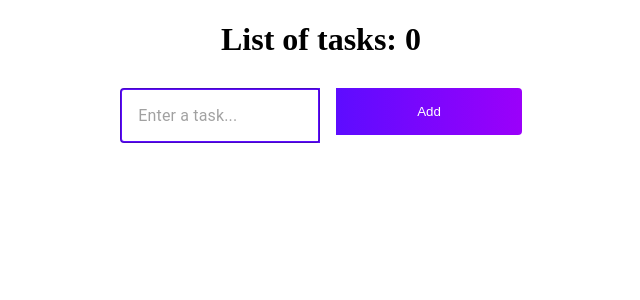
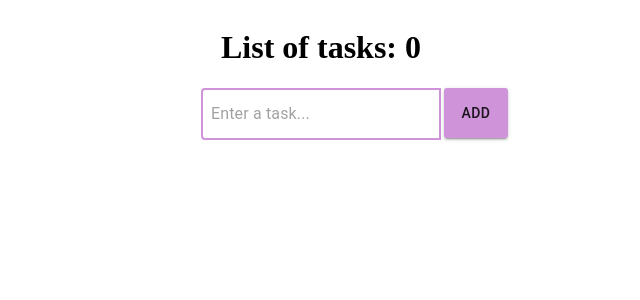
Before and after one commit to Jennetiero/todo_app, a React (Create React App) app: page / in a window 1280 px wide. Shown: the top 300 px of the page, without its empty margins (319-959 px from the left). Built offline with nearby package versions, Linux system fonts and the light colour scheme.

Commit message:
Fix: todo list task name

```diff
--- a/src/App.js
+++ b/src/App.js
@@ -2,11 +2,13 @@ import React from "react";
 import { useState } from "react";
 import ToDo from "./components/ToDo";
 import ToDoForm from "./components/ToDoForm";
+import Box from "@mui/material/Box";
 
 function App() {
   const [todos, setTodos] = useState([]);
 
   const addTask = (userInput) => {
+    console.log("userInput: ", userInput);
     if (userInput) {
       const newItem = {
         id: Math.random().toString(36).substr(2, 9),
@@ -22,7 +24,15 @@ function App() {
   };
 
   return (
-    <div className="App">
+    <Box
+      sx={{
+        display: "flex",
+        flexDirection: "column",
+        alignItems: "center",
+        justifyContent: "center",
+      }}
+      className="App"
+    >
       <header>
         <h1>List of tasks: {todos.length}</h1>
       </header>
@@ -30,7 +40,7 @@ function App() {
       {todos.map((todo) => {
         return <ToDo todo={todo} key={todo.id} removeTask={removeTask} />;
       })}
-    </div>
+    </Box>
   );
 }
 
--- a/src/components/ToDo.js
+++ b/src/components/ToDo.js
@@ -1,20 +1,49 @@
 import React from "react";
+import List from "@mui/material/List";
+import ListItem from "@mui/material/ListItem";
 import DeleteIcon from "@mui/icons-material/Delete";
+import IconButton from "@mui/material/IconButton";
+import ListItemAvatar from "@mui/material/ListItemAvatar";
+import Avatar from "@mui/material/Avatar";
+import FolderIcon from "@mui/icons-material/Folder";
+import ListItemText from "@mui/material/ListItemText";
 
 function ToDo({ todo, toggleTask, removeTask }) {
+  console.log("todo: ", todo);
+  console.log("toggleTask: ", toggleTask);
+  console.log("removeTask: ", removeTask);
   return (
-    <div key={todo.id} className="item-todo">
-      <div
-        className={todo.complete ? "item-text strike" : "item-text"}
-        onClick={() => toggleTask(todo.id)}
+    // <div key={todo.id} className="item-todo">
+    <List key={todo.id} className="item-todo">
+      <ListItem
+        secondaryAction={
+          <IconButton
+            edge="end"
+            aria-label="delete"
+            onClick={() => removeTask(todo.id)}
+          >
+            <DeleteIcon />
+          </IconButton>
+        }
       >
-        {todo.task}
-      </div>
+        <ListItemText
+          className="item-text"
+          primary={todo.task}
+          onClick={() => toggleTask(todo.id)}
+        />
+      </ListItem>
+    </List>
+    // {/* <div
+    //   className={todo.complete ? "item-text strike" : "item-text"}
+    //   onClick={() => toggleTask(todo.id)}
+    // >
+    //   {todo.task}
+    // </div>
 
-      <button className="item-delete" onClick={() => removeTask(todo.id)}>
-        <DeleteIcon id="i" />
-      </button>
-    </div>
+    // <button className="item-delete" onClick={() => removeTask(todo.id)}>
+    //   <DeleteIcon id="i" />
+    // </button> */}
+    // </div>
   );
 }
 
--- a/src/components/ToDoForm.js
+++ b/src/components/ToDoForm.js
@@ -1,17 +1,12 @@
 import { useState } from "react";
+import { ThemeProvider, Input } from "@mui/material";
 import Box from "@mui/material/Box";
-import TextField from "@mui/material/TextField";
-import { makeStyles } from "@material-ui/styles";
-
-const useStyles = makeStyles({
-  textField: {
-    outline: "none",
-  },
-});
+import Button from "@mui/material/Button";
+import theme from "../theme";
 
 function ToDoForm({ addTask }) {
   const [userInput, setUserInput] = useState("");
-  const handleSubmit = async (e) => {
+  const handleSubmit = (e) => {
     e.preventDefault();
     addTask(userInput);
     setUserInput("");
@@ -25,26 +20,43 @@ function ToDoForm({ addTask }) {
     }
   };
   return (
+    <ThemeProvider theme={theme}>
       <Box
         component="form"
-      sx={{
-        "& > :not(style)": { m: 1, width: "25ch" },
-      }}
         noValidate
         autoComplete="off"
         onSubmit={handleSubmit}
       >
-      <TextField
+        <Input
+          sx={{
+            width: "100%",
+            padding: "8px",
+            borderRadius: "4px 0 0 4px",
+            border: "2px solid #ce93d8",
+          }}
           value={userInput}
-        id="outlined-basic"
-        variant="outlined"
-        className="textField"
           onChange={handleChange}
           onKeyDown={handleKeyPress}
           placeholder="Enter a task..."
+          disableUnderline={true}
         />
-      <button>Add</button>
+        <Button
+          sx={{
+            position: "absolute",
+            width: "40px",
+            padding: "13px",
+            ml: "3px",
+            borderRadius: "3px",
+            cursor: "pointer",
+            outline: "none",
+          }}
+          variant="contained"
+          onClick={(e) => handleSubmit(e)}
+        >
+          Add
+        </Button>
       </Box>
+    </ThemeProvider>
   );
 }
 
--- a/src/index.css
+++ b/src/index.css
@@ -1,4 +1,4 @@
-.App {
+/* .App {
   text-align: center;
 }
 
@@ -59,4 +59,4 @@
 
 .strike {
   text-decoration: line-through;
-}
+} */
--- /dev/null
+++ b/src/theme.js
@@ -0,0 +1,11 @@
+import { createTheme } from "@mui/material";
+
+const theme = createTheme({
+  palette: {
+    primary: {
+      main: "#ce93d8",
+    },
+  },
+});
+
+export default theme;
```
Lines whose indentation alone changed are shown as unchanged.
